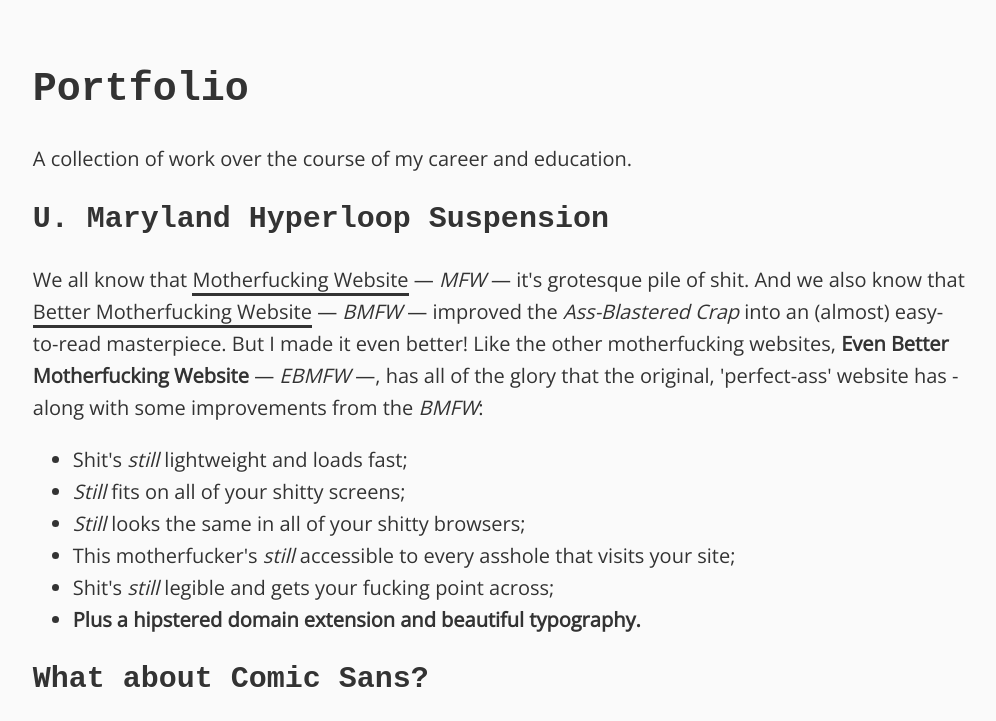
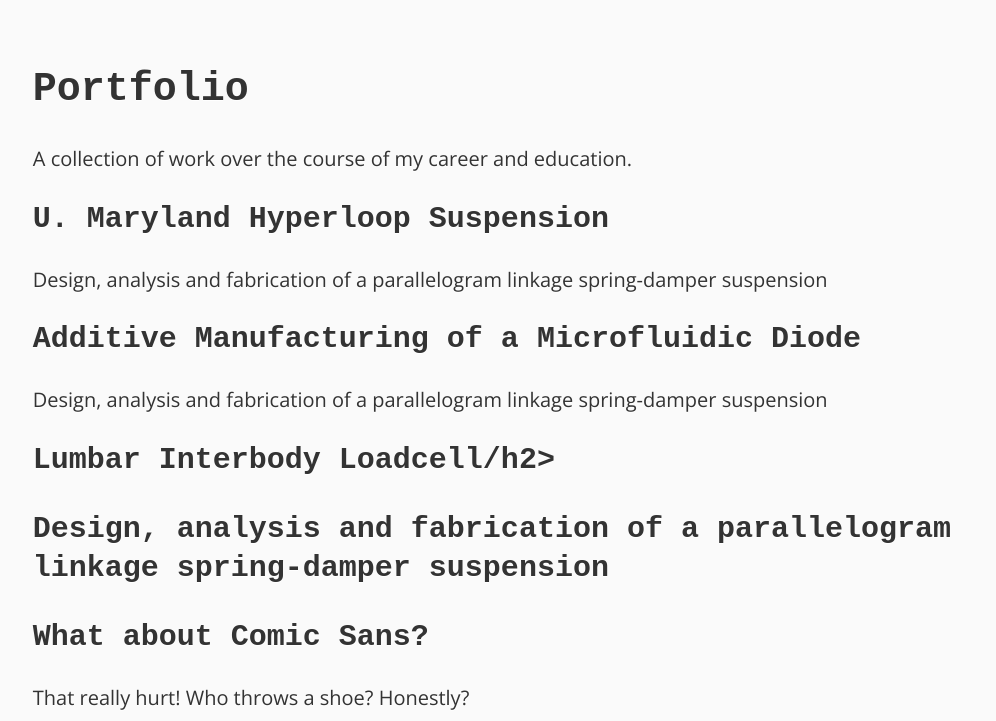
Before and after one commit to vineetpadia/vineetpadia.github.io, a plain HTML site: page portfolio.html in a window 1280 px wide. Shown: the top 721 px of the page, without its empty margins (140-1136 px from the left). Drawn offline with nearby package versions, Linux system fonts and the light colour scheme; a web font is replaced by a local one.

Commit message:
Update portfolio.html

```diff
--- a/portfolio.html
+++ b/portfolio.html
@@ -14,16 +14,13 @@
             <h1>Portfolio</h1>
             <aside>A collection of work over the course of my career and education.</aside>
         </header>
-        <h2><strong>U. Maryland Hyperloop Suspension</strong></h2>
-        <p>We all know that <a href="http://motherfuckingwebsite.com">Motherfucking Website</a> ― <em>MFW</em> ― it's grotesque pile of shit. And we also know that <a href="http://bettermotherfuckingwebsite.com">Better Motherfucking Website</a> ― <em>BMFW</em> ― improved the <i>Ass-Blastered Crap</i> into an (almost) easy-to-read masterpiece. But I made it even better! Like the other motherfucking websites, <strong>Even Better Motherfucking Website</strong> ― <em>EBMFW</em> ―, has all of the glory that the original, 'perfect-ass' website has - along with some improvements from the <em>BMFW</em>:</p>
-        <ul>
-            <li>Shit's <em>still</em> lightweight and loads fast;</li>
-            <li><em>Still</em> fits on all of your shitty screens;</li>
-            <li><em>Still</em> looks the same in all of your shitty browsers;</li>
-            <li>This motherfucker's <em>still</em> accessible to every asshole that visits your site;</li>
-            <li>Shit's <em>still</em> legible and gets your fucking point across;</li>
-            <li><strong>Plus a hipstered domain extension and beautiful typography.</strong></li>
-        </ul>
+        <h2>U. Maryland Hyperloop Suspension</h2>
+        <p>Design, analysis and fabrication of a parallelogram linkage spring-damper suspension</p>
+        <h2>Additive Manufacturing of a Microfluidic Diode</h2>
+        <p>Design, analysis and fabrication of a parallelogram linkage spring-damper suspension</p>
+        <h2>Lumbar Interbody Loadcell/h2>
+        <p>Design, analysis and fabrication of a parallelogram linkage spring-damper suspension</p>
+
 
         <h2>What about Comic Sans?</h2>
         <p>That really hurt! Who throws a shoe? Honestly?</p>
```
